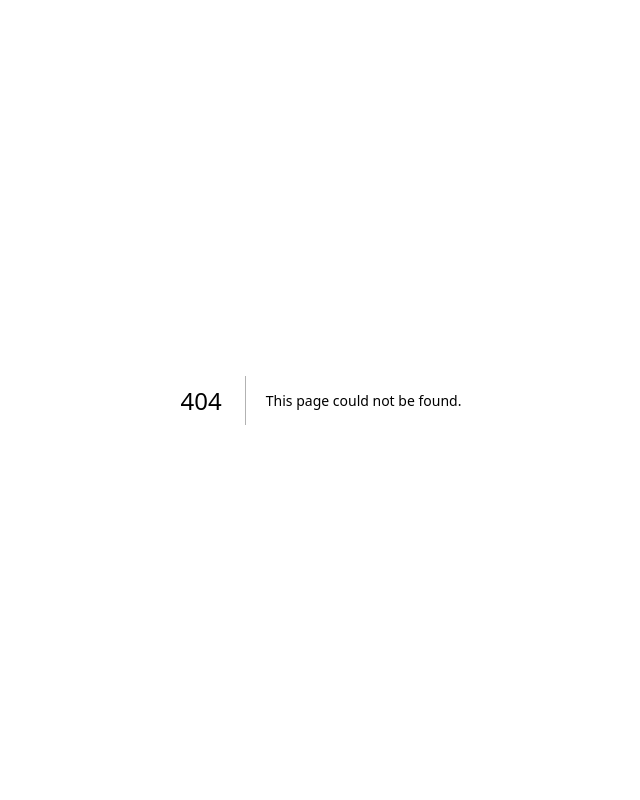
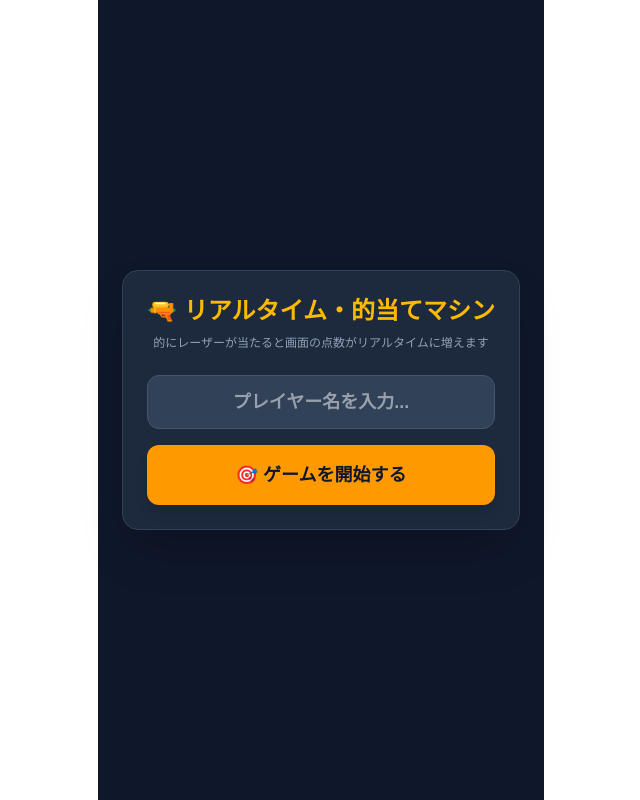
Before and after one commit to tatsutaa/nanzanculturalfestival, a Next.js app: page /shooting-game in a window 1280 px wide. Before the commit this address had no page. Shown: the whole page, without its empty margins (319-959 px from the left). Built offline with nearby package versions, Linux system fonts and the light colour scheme; no server answers; the database is empty.

Commit message:
shooting-gameの追加

```diff
--- /dev/null
+++ b/app/shooting-game/page.tsx
@@ -0,0 +1,101 @@
+"use client";
+
+import React, { useState, useEffect } from "react";
+import { db } from "../firebase";
+import { ref, onValue, set } from "firebase/database";
+
+export default function ShootingGamePage() {
+  const [playerName, setPlayerName] = useState("");
+  const [gameState, setGameState] = useState<{ name: string; score: number; status: string }>({
+    name: "",
+    score: 0,
+    status: "waiting", // "waiting" (待機中)か "playing" (ゲーム中)
+  });
+
+  useEffect(() => {
+    // 📢 Firebaseの現在のゲーム状況（current_game）をリアルタイム監視
+    const gameRef = ref(db, "current_game");
+    onValue(gameRef, (snapshot) => {
+      const data = snapshot.val();
+      if (data) {
+        setGameState(data);
+      } else {
+        setGameState({ name: "", score: 0, status: "waiting" });
+      }
+    });
+  }, []);
+
+  // 🚀 ゲームを開始する処理
+  const handleStartGame = async (e: React.FormEvent) => {
+    e.preventDefault();
+    if (!playerName.trim()) return alert("名前を入力してください");
+
+    // Firebaseの情報を「プレイ中、スコア0点」に書き換える（ラズパイがこれを検知します）
+    await set(ref(db, "current_game"), {
+      name: playerName,
+      score: 0,
+      status: "playing"
+    });
+  };
+
+  // 🏁 ゲームを終了してランキングに記録する処理
+  const handleEndGame = async () => {
+    if (gameState.score > 0) {
+      // 現在のスコアを「ranking」の部屋へ保存
+      await set(ref(db, `ranking/${gameState.name}`), {
+        name: gameState.name,
+        score: gameState.score
+      });
+      alert(`🎉 ${gameState.name}さんのスコア（${gameState.score}点）をランキングに保存しました！`);
+    }
+    // 現在のゲームをリセットして待機中に戻す
+    await set(ref(db, "current_game"), null);
+    setPlayerName("");
+  };
+
+  return (
+    <div className="max-w-md mx-auto min-h-screen p-6 bg-slate-900 text-white flex flex-col justify-center">
+      <div className="p-6 bg-slate-800 rounded-2xl shadow-2xl border border-slate-700 text-center">
+        <h1 className="text-2xl font-black text-amber-400 mb-2 flex items-center justify-center gap-2">
+          🔫 リアルタイム・的当てマシン
+        </h1>
+        <p className="text-xs text-slate-400 mb-6">的にレーザーが当たると画面の点数がリアルタイムに増えます</p>
+
+        {gameState.status === "waiting" ? (
+          /* 👤 名前入力・スタート画面 */
+          <form onSubmit={handleStartGame} className="flex flex-col gap-4">
+            <input
+              type="text"
+              placeholder="プレイヤー名を入力..."
+              value={playerName}
+              onChange={(e) => setPlayerName(e.target.value)}
+              className="p-3 rounded-xl bg-slate-700 border border-slate-600 text-white text-center font-bold focus:outline-none focus:border-amber-400 text-lg"
+            />
+            <button type="submit" className="w-full py-4 bg-amber-500 hover:bg-amber-600 text-slate-900 font-black rounded-xl text-lg shadow-lg transition-all active:scale-95">
+              🎯 ゲームを開始する
+            </button>
+          </form>
+        ) : (
+          /* 📊 スコアリアルタイム加算画面 */
+          <div className="animate-fade-in">
+            <div className="bg-slate-900 p-4 rounded-xl border border-slate-700 mb-6">
+              <p className="text-xs text-slate-400 font-bold tracking-wider">NOW PLAYING</p>
+              <p className="text-xl font-black text-amber-300 mt-1">{gameState.name} 選手</p>
+            </div>
+
+            <div className="my-8">
+              <p className="text-xs text-slate-500 font-bold uppercase tracking-widest">現在のスコア</p>
+              <p className="text-7xl font-black text-emerald-400 font-mono tracking-tighter drop-shadow-[0_0_15px_rgba(52,211,153,0.3)] animate-bounce mt-2">
+                {gameState.score} <span className="text-xl text-slate-400">点</span>
+              </p>
+            </div>
+
+            <button onClick={handleEndGame} className="w-full py-3 bg-rose-500 hover:bg-rose-600 text-white font-bold rounded-xl transition-all shadow-md">
+              🏁 ゲームを終了してランキングに保存
+            </button>
+          </div>
+        )}
+      </div>
+    </div>
+  );
+}
```
